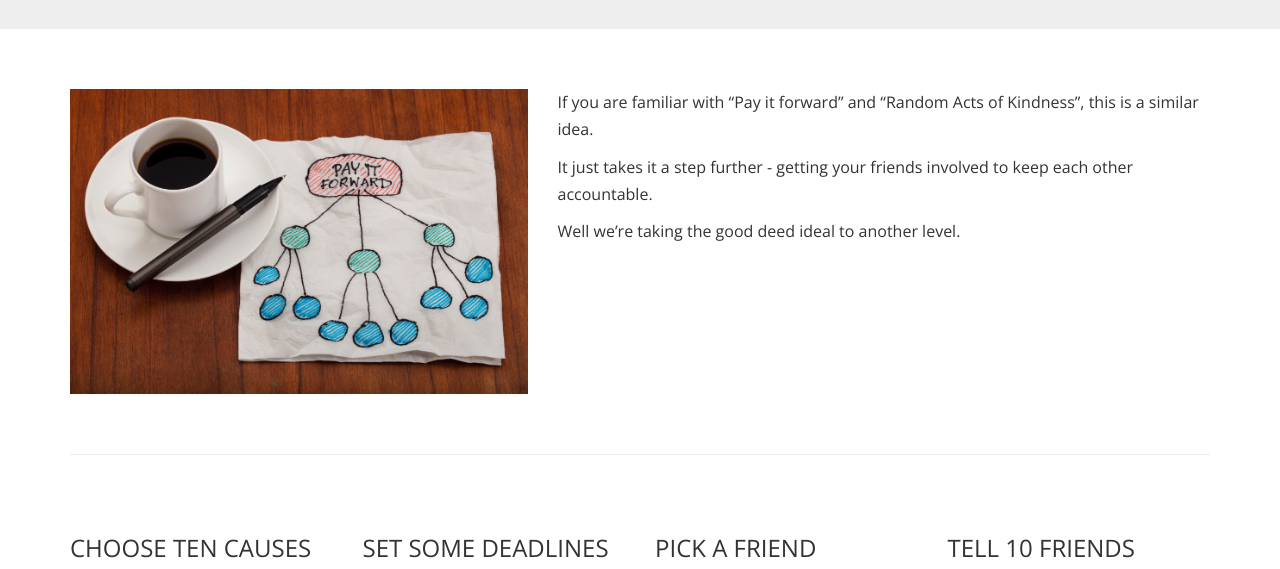
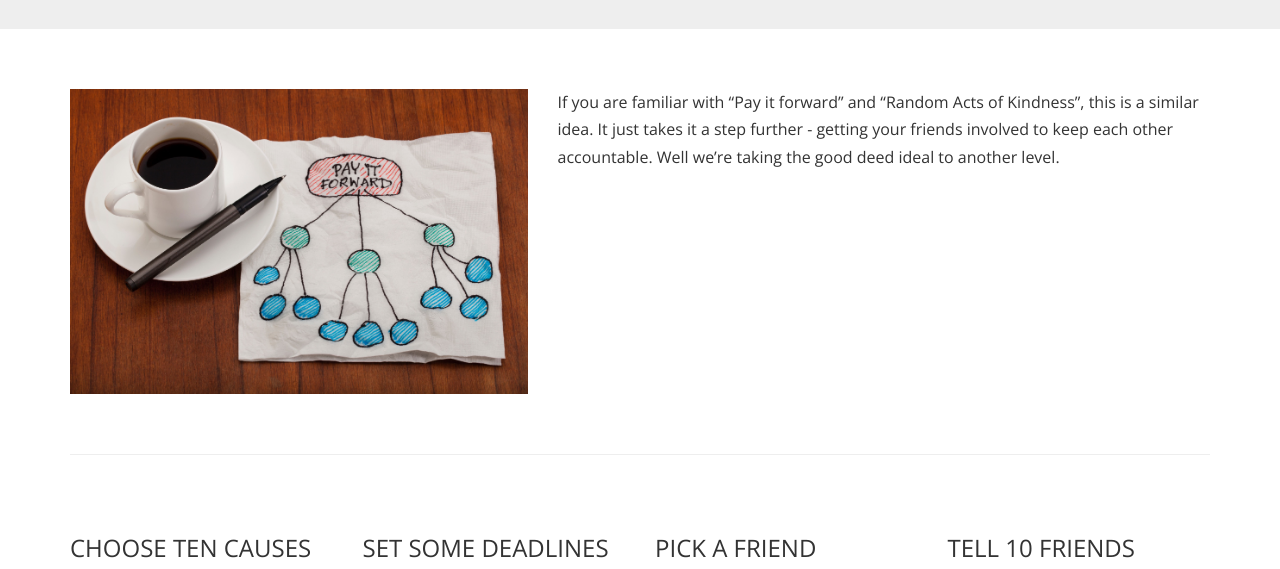
Before and after one commit to JRigelo/Ten10, a plain HTML site: page starthere.html in a window 1280 px wide. Shown: the part 204-773 px from the top of the page. Drawn offline with nearby package versions, Linux system fonts and the light colour scheme.

Commit message:
adjust paragraphs

```diff
--- a/starthere.html
+++ b/starthere.html
@@ -49,10 +49,10 @@
         <div class="row">
         <div class="col-md-7 col-md-push-5 main-space">
             <p>If you are familiar with “Pay it forward” and “Random Acts of
-               Kindness”, this is a similar idea. </p>
-            <p>It just takes it a step further - getting your friends involved to keep each other
-               accountable. </p>
-            <p>Well we’re taking the good deed ideal to another level.</p>
+               Kindness”, this is a similar idea.
+               It just takes it a step further - getting your friends involved to keep each other
+               accountable.
+               Well we’re taking the good deed ideal to another level.</p>
         </div>
         <div class="col-md-5 col-md-pull-7">
         <img class="featurette-image img-responsive center-block" src="img/coffee_and_plans.jpg">
```
